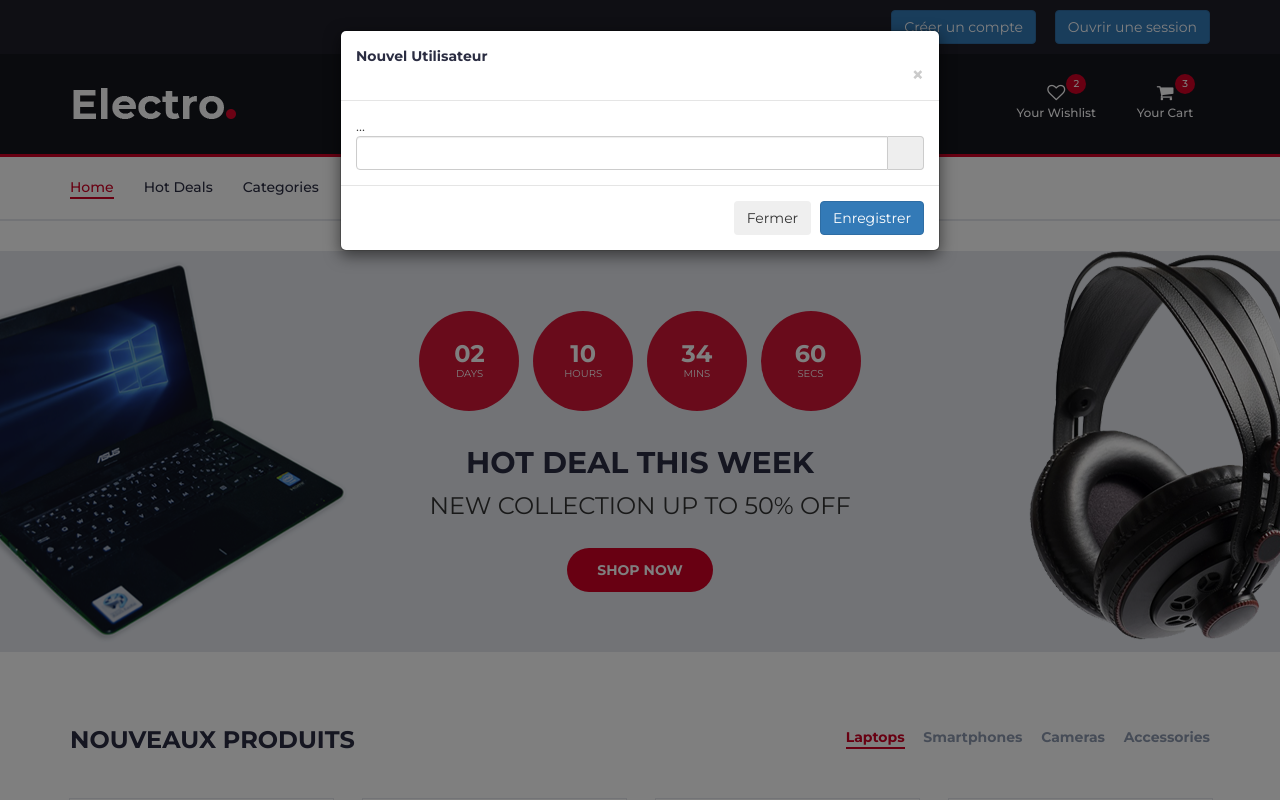
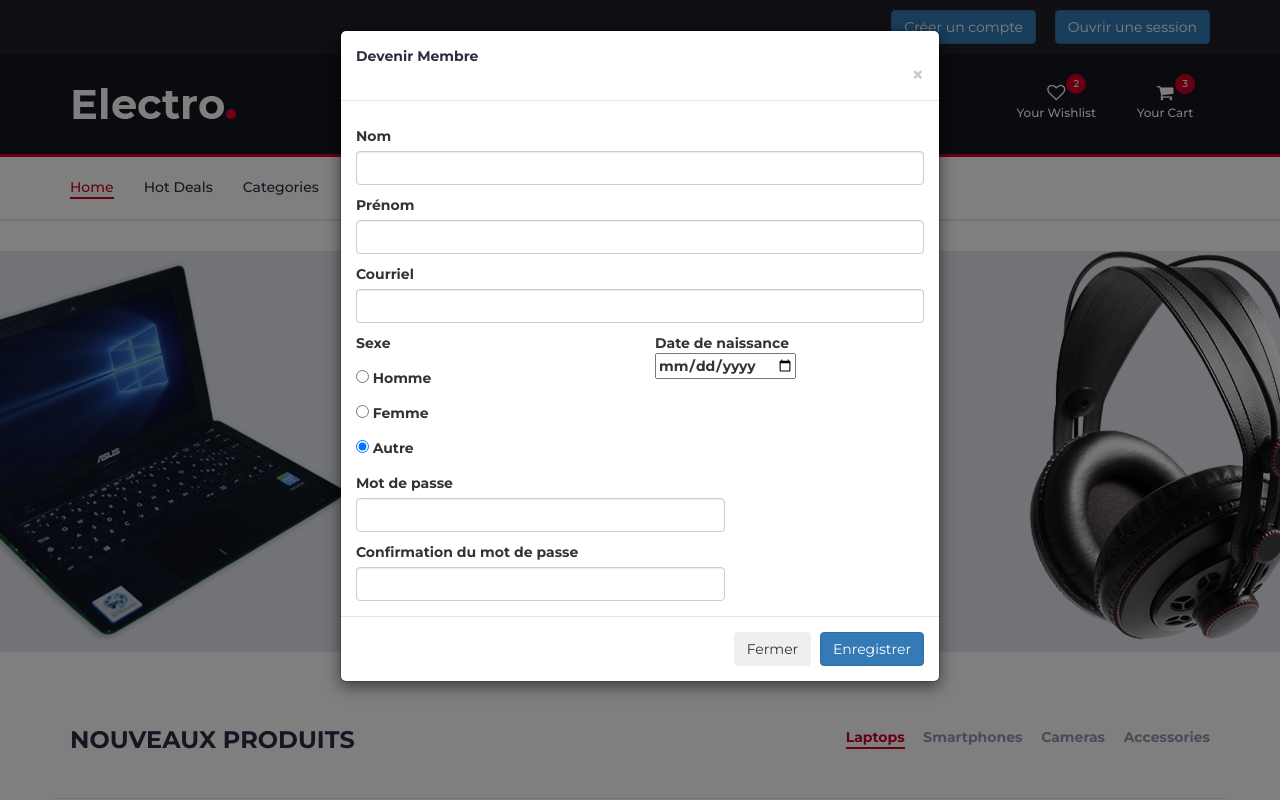
Before and after one commit to Shoyur/WebBoutique, a PHP site: page / in a window 1280 px wide, after a click on "Créer un compte". Run offline with PHP 8.4, Linux system fonts and the light colour scheme; some web fonts are replaced.

Commit message:
modal terminé

```diff
--- a/electro-master/electro-master/css/style.css
+++ b/electro-master/electro-master/css/style.css
@@ -107,6 +107,15 @@ ul, ol {
 .primary-btn:hover, .primary-btn:focus {
   opacity: 0.9;
   color: #FFF;
+}
+
+
+/*----------------------------*\
+	 Modal Form
+\*----------------------------*/
+
+.espace label {
+  margin-top: 10px;
 }
 
 /*----------------------------*\
--- a/electro-master/electro-master/index.html
+++ b/electro-master/electro-master/index.html
@@ -26,6 +26,7 @@
 
 		<!-- Custom stlylesheet -->
 		<link type="text/css" rel="stylesheet" href="css/style.css"/>
+		<link rel="stylesheet" href="js/test.js">
 
 		<!-- HTML5 shim and Respond.js for IE8 support of HTML5 elements and media queries -->
 		<!-- WARNING: Respond.js doesn't work if you view the page via file:// -->
@@ -55,23 +56,67 @@
 				<div class="modal-dialog" role="document">
 				  	<div class="modal-content">
 						<div class="modal-header">
-					  <h5 class="modal-title" id="enregistrerModalLabel">Nouvel Utilisateur</h5>
+						<h5 class="modal-title" id="enregistrerModalLabel">Devenir Membre</h5>
 						<button type="button" class="close" data-dismiss="modal" aria-label="Close">
 							<span aria-hidden="true">&times;</span>
 						</button>
 						</div>
 						<div class="modal-body">
-					  ...
-					  <div class="input-group date" data-provide="datepicker">
-						<input type="text" class="form-control">
-						<div class="input-group-addon">
-							<span class="glyphicon glyphicon-th"></span>
+							<span id="msgErrEnreg"></span>
+							<form class="row g-3 espace" action="serveur/enregistrer.php" method="POST" onSubmit="return validerFormEnreg();">
+								<div class="col-md-12">
+									<label for="nom" class="form-label">Nom</label>
+									<input type="number" min=1 class="form-control is-valid" id="nom" name="nom" required>
+								</div>
+								<div class="col-md-12">
+									<label for="prenom" class="form-label">Prénom</label>
+									<input type="text" class="form-control is-valid" id="prenom" name="prenom" required>
+								</div>
+								<div class="col-md-12">
+									<label for="email" class="form-label">Courriel</label>
+									<input type="text" class="form-control is-valid" id="email" name="email" required>
+								</div>
+								<div class="col-md-6">
+									<label for="sexe">Sexe</label>
+									<div class="form-check">
+										<input class="form-check-input" type="radio" name="daten" id="homme">
+										<label class="form-check-label" for="homme">
+										  Homme
+										</label>
+									  </div>
+									  <div class="form-check">
+										<input class="form-check-input" type="radio" name="daten" id="femme" checked>
+										<label class="form-check-label" for="femme">
+										  Femme
+										</label>
+									  </div>
+									  <div class="form-check">
+										<input class="form-check-input" type="radio" name="daten" id="autre" checked>
+										<label class="form-check-label" for="autre">
+										  Autre
+										</label>
 									  </div>
 								</div>
 
+								<div class="col-md-6">
+									<label for="daten">Date de naissance
+										<input type="date">
 
+									</label>
+								</div>
 
+								<div class="col-md-8">
+									<label for="mdp" class="form-label">Mot de passe</label>
+									<input type="number" min=30 max=240 class="form-control is-valid" id="mdp" name="mdp" required>
 								</div>
+								<div class="col-md-8">
+									<label for="cmdp" class="form-label">Confirmation du mot de passe</label>
+									<input type="number" min=30 max=240 class="form-control is-valid" id="cmdp" name="cmdp" required>
+								</div>
+								<br/>
+							</form>
+						</div>
+
 						<div class="modal-footer">
 							<button type="button" class="btn btn-secondary" data-dismiss="modal">Fermer</button>
 							<button type="button" class="btn btn-primary">Enregistrer</button>
@@ -86,17 +131,28 @@
 				<div class="modal-dialog" role="document">
 				  <div class="modal-content">
 					<div class="modal-header">
-					  <h5 class="modal-title" id="connectionModalLabel">Modal title</h5>
+					  <h5 class="modal-title" id="connectionModalLabel">Connection</h5>
 					  <button type="button" class="close" data-dismiss="modal" aria-label="Close">
 						<span aria-hidden="true">&times;</span>
 					  </button>
 					</div>
 					<div class="modal-body">
-					  ...
+						<span id="msgErrEnreg"></span>
+                        <form class="row g-3 espace" action="serveur/enregistrer.php" method="POST" onSubmit="return validerFormEnreg();">
+                            <div class="col-md-12">
+                                <label for="emailUser" class="form-label">Courriel</label>
+                                <input type="number" min=1 class="form-control is-valid" id="emailUser" name="emailUser" required>
+                            </div>
+                            <div class="col-md-12">
+                                <label for="mdpUser" class="form-label">Mot de passe</label>
+                                <input type="text" class="form-control is-valid" id="mdpUser" name="mdpUser" required>
+                            </div>
+                            <br/>
+                        </form>
 					</div>
 					<div class="modal-footer">
-					  <button type="button" class="btn btn-secondary" data-dismiss="modal">Close</button>
-					  <button type="button" class="btn btn-primary">Save changes</button>
+					  <button type="button" class="btn btn-secondary" data-dismiss="modal">Fermer</button>
+					  <button type="button" class="btn btn-primary">Valider</button>
 					</div>
 				  </div>
 				</div>
@@ -757,6 +813,5 @@
 		<script src="js/nouislider.min.js"></script>
 		<script src="js/jquery.zoom.min.js"></script>
 		<script src="js/main.js"></script>
-
 	</body>
 </html>
--- a/electro-master/electro-master/js/main.js
+++ b/electro-master/electro-master/js/main.js
@@ -1,5 +1,7 @@
 (function($) {
 	"use strict"
+	// DatePicker
+	$('.datepicker').datepicker();
 
 	// Mobile Nav toggle
 	$('.menu-toggle > a').on('click', function (e) {
--- /dev/null
+++ b/electro-master/electro-master/js/test.js
@@ -0,0 +1,3 @@
+
+	// DatePicker
+	$('.datepicker').datepicker();
```
Lines whose indentation alone changed are shown as unchanged.
